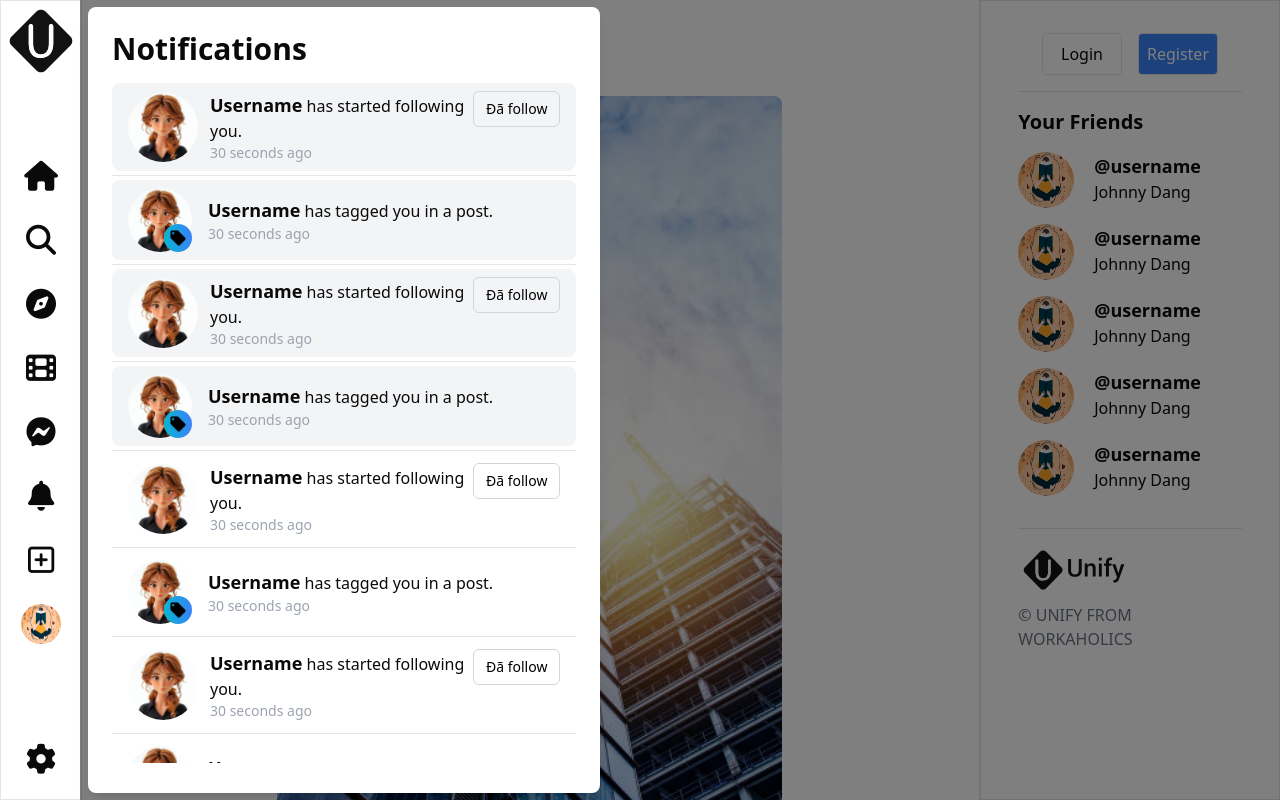
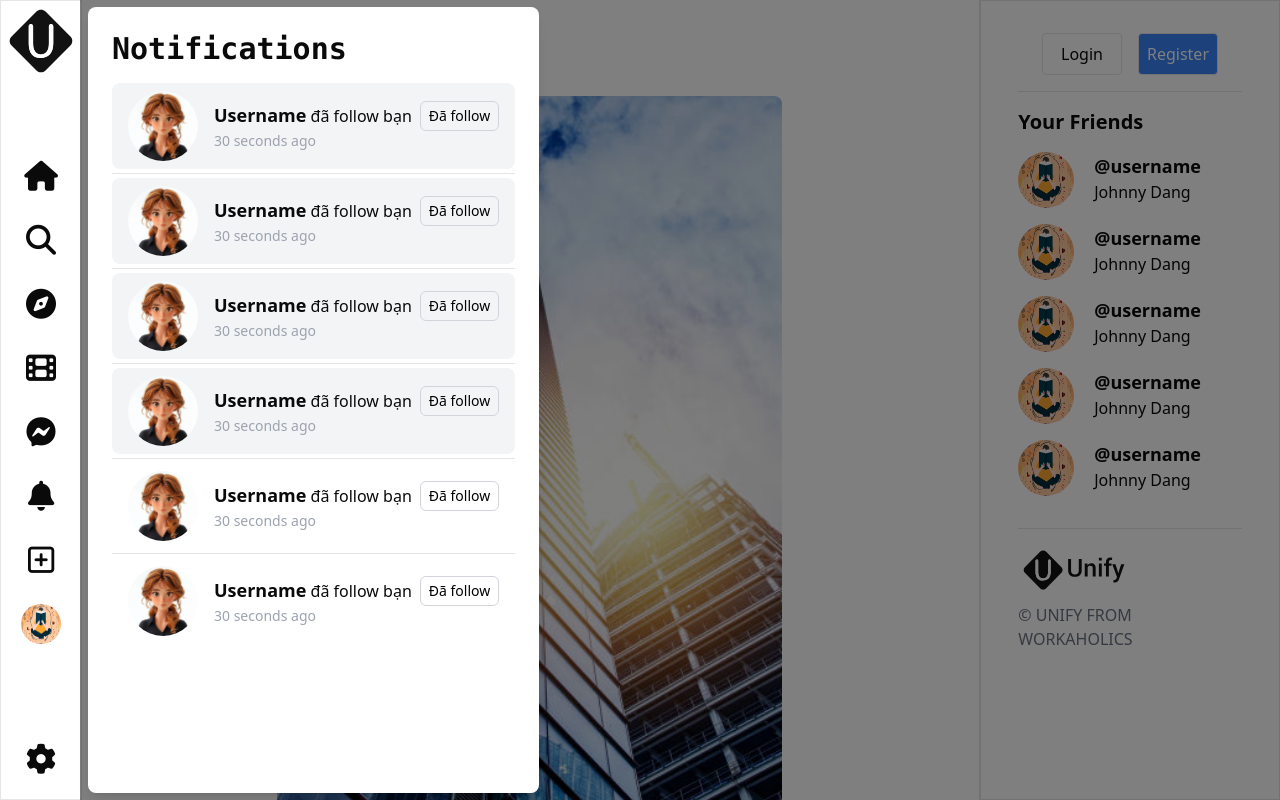
Before and after one commit to v06012005/UNIFY, a Next.js app in the folder frontend/: page / in a window 1280 px wide. Both pictures are taken after a click on the button "Notifications". Built offline with nearby package versions, Linux system fonts and the light colour scheme.

Commit message:
Squashed commit of the following:
commit 475a0b9e21cc027d1bda8719489ff9bd09cad47d
Author: mdang-dev <minhdang25.dev@gmail.com>
Date:   Sat Jan 18 17:06:53 2025 +0700

    Add search (#62)

    * add search

```diff
--- a/frontend/app/(pages)/layout.jsx
+++ b/frontend/app/(pages)/layout.jsx
@@ -3,11 +3,13 @@ import SideBar from "../../components/global/SideBar";
 const RootLayout = ({ children }) => {
   return (
     <>
-      <div className="flex w-full">
-        <aside className="w-20 flex-none">
-          <SideBar />
+      <div className="flex w-full ">
+        <aside className="w-20 z-50 flex-none">
+              <div className={`w-20 fixed`}>
+                  <SideBar/>
+              </div>
         </aside>
-        <main className="w-full flex-initial">{children}</main>
+        <main className="w-full flex-initial z-10">{children}</main>
       </div>
     </>
   );
--- a/frontend/app/(pages)/messages/page.jsx
+++ b/frontend/app/(pages)/messages/page.jsx
@@ -6,7 +6,7 @@ import Link from "next/link";
 
 const Page = () => {
   return (
-    <div className="w-full">
+    <div className="ml-auto">
       <div className="flex w-full">
         <div className="h-screen basis-1/3 flex flex-col">
           <div className="bg-white shadow-md px-9 py-4 sticky top-0 z-10">
--- /dev/null
+++ b/frontend/components/global/SearchHorizontalToggle.jsx
@@ -0,0 +1,66 @@
+import {Input} from "@/components/ui/input";
+import avartar from "@/public/images/GoogleLogo.png";
+import {Search} from "lucide-react";
+import UserHistorySearch from "@/components/global/UserHistorySearch";
+import TextSearchHistory from "@/components/global/TextSearchHistory";
+
+const SearchHorizontalToggle = ({children, isOpen, searchComponentRef}) => {
+
+
+    const userSearchHistories = [
+        {
+            id: 1,
+            username: 'user123',
+            avatar: avartar,
+            profile: 'Nguyễn Văn A',
+            followers: 12
+        },
+        {
+            id: 2,
+            username: 'user123',
+            avatar: avartar,
+            profile: 'Nguyễn Văn A',
+            followers: 12
+        }
+    ]
+
+    return (
+
+        <div>
+            <div className={`flex items-center relative w-full h-screen`}>
+                <div>
+                    {children}
+                </div>
+                <div
+                    ref={searchComponentRef}
+                    className={`absolute rounded-r-lg z-50 overflow-hidden ${isOpen && 'animate-fadeScale shadow-right-left'} ${!isOpen && 'animate-fadeOut'}  h-screen bg-white left-full transition-all ease-in-out duration-300`}
+                    style={{width: !isOpen ? 0 : 400}}>
+                    <div className={`mx-4 my-4`}>
+                        <h1 className={`text-2xl font-bold`}>Search</h1>
+                        <div className={`relative`}>
+                            <Input type={`search`}
+                                   className={`mt-3 relative border-black text-black placeholder-black pl-10`}
+                                   placeholder={"Search"}/>
+                            <Search className={`absolute top-1/2 -translate-y-1/2 left-2`} color={`gray`}/>
+                        </div>
+                    </div>
+                    <hr/>
+                    <div className={`mb-3 mt-8 mx-5 grid gap-7`}>
+                        {
+                            userSearchHistories.map(userSearch => <UserHistorySearch key={userSearch.id}
+                                                                                          avatar={userSearch.avatar}
+                                                                                          username={userSearch.username}
+                                                                                          profile={userSearch.profile}
+                                                                                          followers={userSearch.followers}
+                            />)
+                        }
+                        <TextSearchHistory text={'nguyenvana'}/>
+                    </div>
+                </div>
+            </div>
+        </div>
+    )
+
+}
+
+export default SearchHorizontalToggle;
--- a/frontend/components/global/SideBar.jsx
+++ b/frontend/components/global/SideBar.jsx
@@ -1,16 +1,104 @@
 "use client";
 
-import React, { useState, useEffect, useRef, useCallback } from "react";
+import React, {useState, useEffect, useRef, useCallback} from "react";
 import Link from "next/link";
 import Image from "next/image";
-import avatar from "@/public/images/test1.png";
-import NotificationModal from "@/components/global/NotificationModal";
-import NavButton from "@/components/ui/button_sidebar.jsx";
+import Avatar from "@/public/images/avt.jpg";
+import avatar from '@/public/images/test1.png'
+import SearchHorizontalToggle from "@/components/global/SearchHorizontalToggle";
+
+const NavButton = React.memo(function NavButton({iconClass, href = "", title = ""}) {
+
+    return (
+        <Link title={title}
+              href={href}
+              className={`w-full flex h-full items-center text-center transition delay-100 ease-in-out duration-100 hover:bg-[#D9D9D9]`}
+        >
+            <i className={`${iconClass} w-full`}></i>
+        </Link>
+    )
+});
+
+const NotificationItem = React.memo(({isSeen = false}) => (
+    <div
+        className={`p-2 px-4 rounded-lg items-center ${isSeen ? "" : "bg-gray-100"
+        }`}
+    >
+        <div className="flex items-center gap-4">
+            <Image
+                src={Avatar}
+                width={70}
+                height={70}
+                alt="User"
+                className="rounded-full"
+            />
+            <div className={"flex flex-col"}>
+                <div className={"flex gap-2"}>
+                    <p>
+                        <strong className={"font-black text-lg"}>Username</strong> đã follow
+                        bạn
+                    </p>
+                    <button
+                        className={
+                            "border border-gray-300 rounded-md px-2 py-1 text-sm bg-transparent text-black"
+                        }
+                    >
+                        Đã follow
+                    </button>
+                </div>
+                <small className={"text-gray-400 text-sm"}>30 seconds ago</small>
+            </div>
+        </div>
+    </div>
+));
+
+const NotificationModal = ({isNotificationOpen, modalRef}) => {
+    if (!isNotificationOpen) return null;
+
+    const notifications = Array.from({length: 6}, (_, index) => ({
+        id: index + 1,
+        isSeen: index > 3,
+    }));
+
+    return (
+        <div
+            className={
+                "fixed inset-0 left-20 bg-black bg-opacity-50 z-50 flex items-center"
+            }
+        >
+            <div
+                ref={modalRef}
+                className={"bg-white left-2 rounded-lg shadow-lg w-128 p-6 relative"}
+                style={{height: "calc(100vh - 0.37cm)"}}
+            >
+                <h1 className="font-extrabold text-3xl font-mono mb-4">
+                    Notifications
+                </h1>
+                <div className="grid place-content-start gap-1">
+                    {notifications.map((notification, index) => (
+                        <React.Fragment key={notification.id}>
+                            <NotificationItem isSeen={notification.isSeen}/>
+                            {index < notifications.length - 1 && <hr/>}
+                        </React.Fragment>
+                    ))}
+                </div>
+            </div>
+        </div>
+    );
+};
 
 const SideBar = () => {
+
     const [isNotificationOpen, setIsNotificationOpen] = useState(false);
     const modalRef = useRef(null);
     const buttonRef = useRef(null);
+    const searchComponentRef = useRef(null);
+    const toggleRef = useRef(null);
+    const [openSearch, setOpenSearch] = useState(false);
+
+    const toggleSearch = () => {
+        setOpenSearch((prevState)  => !prevState);
+    }
 
     const toggleNotification = useCallback(() => {
         setIsNotificationOpen((prev) => !prev);
@@ -22,19 +110,31 @@ const SideBar = () => {
             !modalRef.current.contains(event.target) &&
             buttonRef.current &&
             !buttonRef.current.contains(event.target)
+
         ) {
             setIsNotificationOpen(false);
         }
     };
 
+    const handleClickOutsideSearch = (e) => {
+        if (searchComponentRef.current && !searchComponentRef.current.contains(e.target) &&
+            toggleRef.current && !toggleRef.current.contains(e.target)
+           ){
+            setOpenSearch(false);
+        }
+    }
+
+
     useEffect(() => {
         document.addEventListener("mousedown", handleClickOutside);
+        document.addEventListener("mousedown", handleClickOutsideSearch);
         return () => {
             document.removeEventListener("mousedown", handleClickOutside);
         };
     }, []);
 
     return (
+        <SearchHorizontalToggle isOpen={openSearch} searchComponentRef={searchComponentRef}>
             <div className="relative flex flex-row">
                 <div className="flex flex-col border h-screen fixed left-0 top-0 z-50">
                     <Image
@@ -46,34 +146,23 @@ const SideBar = () => {
                     />
                     <ul className="text-3xl flex flex-col justify-center grow w-full">
                         <li className="h-16">
-            <NavButton title="Home" href="/" iconClass="fa-solid fa-house" />
+                            <NavButton title="Home" href="/" iconClass={"fa-solid fa-house"}/>
                         </li>
                         <li className="h-16">
-            <NavButton
-              title="Search"
-              href="/"
-              iconClass="fa-solid fa-magnifying-glass"
-            />
+                <span onClick={toggleSearch} ref={toggleRef}>
+                  <NavButton title="Search" href="" iconClass={"fa-solid fa-magnifying-glass"}/>
+                </span>
                         </li>
                         <li className="h-16">
-            <NavButton
-              title="Explore"
-              href="/explore"
-              iconClass="fa-solid fa-compass"
-            />
+                            <NavButton title="Explore" href="/explore" iconClass={"fa-solid fa-compass"}/>
                         </li>
                         <li className="h-16">
-            <NavButton
-              title="Reels"
-              href="/reels"
-              iconClass="fa-solid fa-film"
-            />
+                            <NavButton title="Reels" href="/reels" iconClass={"fa-solid fa-film"}/>
                         </li>
                         <li className="h-16">
-            <NavButton
-              title="Messages"
+                            <NavButton title="Messages"
                                        href="/messages"
-              iconClass="fa-brands fa-facebook-messenger"
+                                       iconClass={"fa-brands fa-facebook-messenger"}
                             />
                         </li>
                         <li className="h-16">
@@ -87,28 +176,19 @@ const SideBar = () => {
                             </button>
                         </li>
                         <li className="h-16">
-            <NavButton
-              title="Create post"
-              href="/posts"
-              iconClass="fa-regular fa-square-plus"
-            />
+                            <NavButton title="Create post" href="/posts" iconClass={"fa-regular fa-square-plus"}/>
                         </li>
                         <li className="h-16">
-            <Link
-              title="Your profile"
+                            <Link title="Your profile"
                                   href="/profile"
-              className="w-full flex h-full items-center"
+                                  className={`w-full flex h-full items-center`}
                             >
-              <Image
-                src={avatar}
-                alt="User profile image"
-                className="h-10 w-10 mx-auto rounded-full"
-              />
+                                <Image src={avatar} alt="User profile image"
+                                       className="h-10 w-10 mx-auto rounded-full"/>
                             </Link>
                         </li>
                     </ul>
-        <Link
-          title="Settings"
+                    <Link title="Settings"
                           className="w-20 flex h-20 text-3xl items-center text-center transition delay-100 ease-in-out duration-100 hover:bg-[#D9D9D9]"
                           href="/settings/edit-profile"
                     >
@@ -121,6 +201,7 @@ const SideBar = () => {
                     modalRef={modalRef}
                 />
             </div>
+        </SearchHorizontalToggle>
     );
 };
 
--- /dev/null
+++ b/frontend/components/global/TextSearchHistory.jsx
@@ -0,0 +1,17 @@
+import {UserSearch, X} from "lucide-react";
+
+const TextSearchHistory = ({text}) => {
+    return (
+        <div className={`w-full h-12 flex items-center gap-3`}>
+            <UserSearch size={40}/>
+            <div className={`grid`}>
+                <span className={`text-md`}>{text}</span>
+            </div>
+            <div className={`ml-auto cursor-pointer`}>
+                <X/>
+            </div>
+        </div>
+    )
+}
+
+export default TextSearchHistory;
--- /dev/null
+++ b/frontend/components/global/UserHistorySearch.jsx
@@ -0,0 +1,21 @@
+import Image from "next/image";
+
+import {X} from "lucide-react";
+
+const UserHistorySearch = ({avatar, username, profile, followers}) => {
+    return (
+        <div className={`w-full h-12 flex items-center gap-3`}>
+            <Image src={avatar} alt={"img"} width={40} height={40} className={`rounded-full`}/>
+            <div className={`grid`}>
+                <span className={`text-sm font-bold`}>{username}</span>
+                <span className={`text-sm`}>{profile}</span>
+                <span className={`text-[12px] text-gray-900-`}>{followers} followers</span>
+            </div>
+            <div className={`ml-auto cursor-pointer`}>
+             <X/>
+            </div>
+        </div>
+    )
+}
+
+export default UserHistorySearch;
--- a/frontend/tailwind.config.mjs
+++ b/frontend/tailwind.config.mjs
@@ -8,6 +8,23 @@ export default {
   ],
   theme: {
   	extend: {
+		keyframes: {
+			fadeScale: {
+				'20%': { opacity: '0', },
+				'100%': { opacity: '1', },
+			},
+			fadeOut: {
+				'80%': { opacity: '0.8', },
+				'10%': { opacity: '0.6', },
+			}
+		},
+		animation: {
+			fadeScale: 'fadeScale 5s ease-in-out',
+			fadeOut: 'fadeOut 5s ease-in-out',
+		},
+		boxShadow: {
+			'right-left': '10px 0px 15px 2px rgba(0, 0, 0, 0.3)'
+		},
   		colors: {
   			background: 'hsl(var(--background))',
   			foreground: 'hsl(var(--foreground))',
@@ -54,7 +71,7 @@ export default {
   			lg: 'var(--radius)',
   			md: 'calc(var(--radius) - 2px)',
   			sm: 'calc(var(--radius) - 4px)'
-  		}
+  		},
   	}
   },
   plugins: [require("tailwindcss-animate")],
```
Lines whose indentation alone changed are shown as unchanged.
